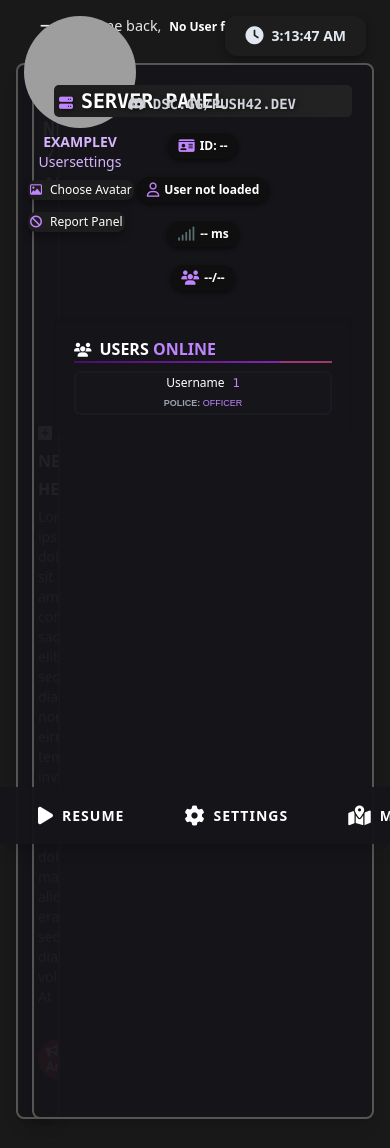
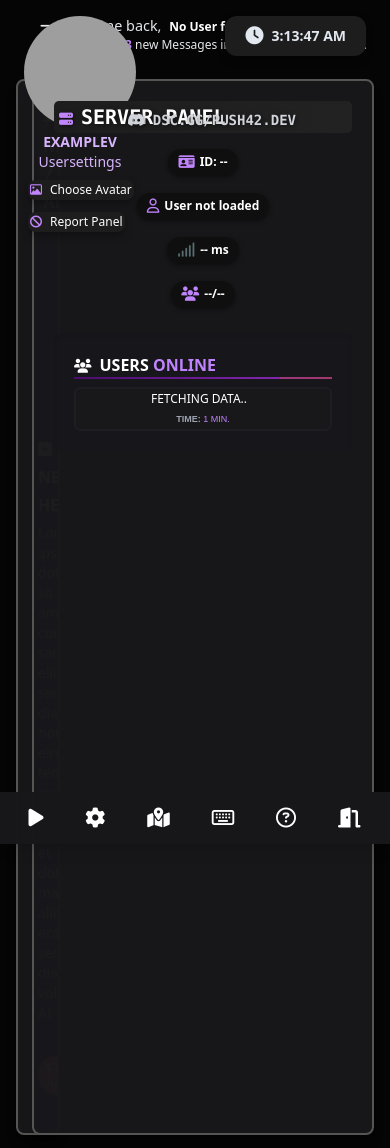
Before and after one commit to push42/P42.PauseMenu, a PHP site: page / in a window 390 px wide. Shown: the top 1148 px of the page. Run offline with PHP 8.4, Linux system fonts and the light colour scheme; some libraries are stand-ins or nearby versions; grey boxes are pictures that could not be loaded.

Commit message:
idk what to put here

```diff
--- a/html/app.js
+++ b/html/app.js
@@ -1,5 +1,5 @@
 window.addEventListener('load', function() {
-  console.log('Push42@PauseMenu loaded successfully')
+  console.log('Push42@P42_PauseMenu loaded successfully')
 })
 
 window.addEventListener('message', function(event) {
@@ -35,17 +35,17 @@ function ShowSettings() {
 
 $(function(){
     $('#settings').click(function(){
-      $.post('https://PauseMenu/SendAction', JSON.stringify({action: 'settings'}));
+      $.post('https://P42_PauseMenu/SendAction', JSON.stringify({action: 'settings'}));
       CloseAll()
     })
 
     $('#map').click(function(){
-      $.post('https://PauseMenu/SendAction', JSON.stringify({action: 'map'}));
+      $.post('https://P42_PauseMenu/SendAction', JSON.stringify({action: 'map'}));
       CloseAll()
     })
 
     $('#keyboard').click(function(){
-      $.post('https://PauseMenu/SendAction', JSON.stringify({action: 'keyboard'}));
+      $.post('https://P42_PauseMenu/SendAction', JSON.stringify({action: 'keyboard'}));
       CloseAll()
     })
 
@@ -55,7 +55,7 @@ $(function(){
 
 
     $('#exit').click(function(){
-      $.post('https://PauseMenu/SendAction', JSON.stringify({action: 'exit'}));
+      $.post('https://P42_PauseMenu/SendAction', JSON.stringify({action: 'exit'}));
         CloseAll()
     })
 
@@ -77,7 +77,7 @@ $(function(){
               var reporttype = $('#reporttype').val();
               var subject = $('#subject').val();
               var description = $('#description').val();
-              $.post('https://PauseMenu/NewReport', JSON.stringify({
+              $.post('https://P42_PauseMenu/NewReport', JSON.stringify({
                   fname: fname,
                   lname: lname,
                   reporttype: reporttype,
@@ -106,7 +106,7 @@ $(function(){
 
 function CloseAll(){
   $('.container').fadeOut()
-  $.post('https://PauseMenu/exit', JSON.stringify({}));
+  $.post('https://P42_PauseMenu/exit', JSON.stringify({}));
   openUi = false
 }
 /////////////////////////////////////////////////////////////////////////////////////////////////////////////////////////////////////////////////////////////////////////////////////
@@ -120,7 +120,7 @@ function CloseAll(){
 // \______/ \________|\__|  \__|    \_/    \________|\__|  \__|\__|      \__|  \__|\__|  \__|\________|\________|
 /////////////////////////////////////////////////////////////////////////////////////////////////////////////////////////////////////////////////////////////////////////////////////
 function updateServerStats() {
-  $.post('https://PauseMenu/getServerData', {}, function(data) {
+  $.post('https://P42_PauseMenu/getServerData', {}, function(data) {
       if (data) {
           document.getElementById('userId').getElementsByClassName('stat-value')[0].textContent = `ID: ${data.userId}`;
           document.getElementById('playerCount').getElementsByClassName('stat-value')[0].textContent = `${data.playerCount}/${data.maxPlayers}`;
--- a/html/index.html
+++ b/html/index.html
@@ -14,7 +14,11 @@
 
 
 
-<body class="container mx-auto bg-black bg-opacity-90 text-gray-200 font-sans m-0 relative">
+<!-- Your existing bottom navigation menu -->
+<!-- ... -->
+
+
+<body class="container mx-auto bg-black bg-opacity-95 text-gray-200 font-sans m-0 relative">
     <div class="fixed top-4 left-6">
         <img id="avatarButton" type="button" data-dropdown-toggle="userDropdown" data-dropdown-placement="bottom-start" class="w-28 h-28 rounded-full cursor-pointer" src="./assets/pxrp.gif" alt="User dropdown">
         <div class="text-center text-sm font-sans font-bold text-purple-300 mt-1">EXAMPLEV</div>
@@ -41,6 +45,7 @@
     <div id="welcomeUsername" class="player-stat badge ml-10 mt-4 mb-6 text-sm">
         <i class="fa-solid fa-minus mr-2 text-sm"></i>Welcome back,
         <span class="stat-value text-sm ml-1"> No User found</span>
+        <p class="text-xs"><i class="fa-regular fa-message mr-2 text-purple-400"></i>You have <span class="message-counter text-xs ml-1 text-purple-400 font-semibold">13</span> new Messages inside one of your Tickets.</p>
     </div>
     <!-- Clock Container -->
     <div class="clock-container absolute top-0 right-6 flex items-center mb-2">
@@ -85,32 +90,42 @@
     </script>
     <!-- Navigation Menu at Bottom -->
     <div class="fixed bottom-0 left-0 right-0 bg-zinc-900 bg-opacity-95 p-2 flex justify-around items-center shadow-lg z-40">
-        <div id="resume" class="nav-item flex items-center space-x-2 cursor-pointer transition-transform transform hover:scale-105">
+        <div id="resume" class="nav-item flex items-center space-x-2 cursor-pointer hover:bg-zinc-800 p-2 rounded-md transition-all" aria-label="Resume">
             <i class="fa-solid fa-play text-xl"></i>
             <span class="font-semibold">Resume</span>
         </div>
-        <div id="settings" class="nav-item flex items-center space-x-2 cursor-pointer transition-transform transform hover:scale-105">
+        <div id="settings" class="nav-item flex items-center space-x-2 cursor-pointer hover:bg-zinc-800 p-2 rounded-md transition-all" aria-label="Settings">
             <i class="fa-solid fa-gear text-xl"></i>
             <span class="font-semibold">Settings</span>
         </div>
-        <div id="map" class="nav-item flex items-center space-x-2 cursor-pointer transition-transform transform hover:scale-105">
+        <div id="map" class="nav-item flex items-center space-x-2 cursor-pointer hover:bg-zinc-800 p-2 rounded-md transition-all" aria-label="Map">
             <i class="fa-solid fa-map-location-dot text-xl"></i>
             <span class="font-semibold">Map</span>
         </div>
-        <!-- <div id="info" class="nav-item">Info</div> -->
-        <div id="keyboard" class="nav-item flex items-center space-x-2 cursor-pointer transition-transform transform hover:scale-105">
+        <div id="keyboard" class="nav-item flex items-center space-x-2 cursor-pointer hover:bg-zinc-800 p-2 rounded-md transition-all" aria-label="Keyboard">
             <i class="fa-regular fa-keyboard text-xl"></i>
             <span class="font-semibold">Keyboard</span>
         </div>
-        <div id="help" class="nav-item flex items-center space-x-2 cursor-pointer transition-transform transform hover:scale-105">
+        <div id="help" class="nav-item flex items-center space-x-2 cursor-pointer hover:bg-zinc-800 p-2 rounded-md transition-all" aria-label="Help">
             <i class="fa-regular fa-circle-question text-xl"></i>
             <span class="font-semibold">Help</span>
         </div>
-        <div id="exit" class="nav-item flex items-center space-x-2 cursor-pointer transition-transform transform hover:scale-105">
+        <div id="exit" class="nav-item flex items-center space-x-2 cursor-pointer hover:bg-zinc-800 p-2 rounded-md transition-all" aria-label="Exit">
             <i class="fa-solid fa-door-open text-xl"></i>
             <span class="font-semibold">Exit</span>
         </div>
     </div>
+    <script>
+    document.querySelectorAll('.nav-item').forEach(item => {
+        item.addEventListener('click', function() {
+            document.querySelectorAll('.nav-item').forEach(nav => {
+                nav.classList.remove('bg-zinc-700'); // Remove active state from all items
+            });
+            this.classList.add('bg-zinc-700'); // Add active state to clicked item
+        });
+    });
+    </script>
+
 
 
     <!-- Start of Content Panels -->
@@ -331,12 +346,12 @@
                         <li class="player-item inline-flex items-center rounded-md bg-zinc-900 px-2 py-1 text-xs font-medium text-purple-700 ring-2 ring-inset ring-gray-600/10 transform transition-transform hover:scale-105">
                             <div class="flex items-center justify-between mb-1">
                                 <span class="flex items-center text-white">
-                                    Username
+                                    FETCHING DATA..
                                 </span>
-                                <span class="text-xs font-mono ml-2 text-purple-400">1</span>
+                                <span class="text-xs font-mono ml-2 text-purple-400"></span>
                             </div>
                             <div class="text-xss text-gray-400 text-center uppercase font-bold">
-                                Police: <span class="relative font-medium text-purple-400">Officer</span>
+                                Time: <span class="relative font-medium text-purple-400">1 min.</span>
                             </div>
                         </li>
                     </ul>
@@ -362,9 +377,10 @@
                 return `
                     <li class="player-item inline-flex items-center rounded-md bg-zinc-900 px-2 py-1 text-xs font-medium text-purple-700 ring-2 ring-inset ring-gray-600/10">
                         <div class="flex items-center justify-between mb-1">
-                            <span class="text-xs font-mono text-purple-400">${player.playerId}</span>
+
                             <span class="flex items-center ml-1 text-white">${player.playerName}</span>
-                            <span class="text-xss font-mono text-green-400 ml-1 mt-2">${player.playerPing}ms</span>
+                            <span class="flex-box text-xs font-mono text-purple-400 ml-2">${player.playerId}</span>
+                            <span class="flex-box text-xss font-mono text-green-400 ml-1">${player.playerPing}ms</span>
                         </div>
                         <div class="text-xss text-gray-400 text-center uppercase font-bold">
                             ${player.jobName}: <span class="player-job-grade relative font-medium text-purple-400">${player.jobGrade}</span>
@@ -520,6 +536,11 @@
                 showSlideNotification("Experiencing Lags?  ", `Check out the performance Guides on our Discord Server!`, `DSC.GG/YOURSERVER`);
             }
 
+            function containsBadWord() {
+                showSlideNotificationBadWord("Why so Naughty?  ", `Check out the performance Guides on our Discord Server!`, `DSC.GG/YOURSERVER`);
+            }
+
+
             function obtainedDailyReward() {
                 showSlideNotificationReward("Daily Reward", `You successfully received your daily reward!`, `REWARD OBTAINED`);
             }
@@ -616,7 +637,21 @@
                 </div>
             </div>
         </div>
+
+        <div id="slide-notification-bw" class="hidden fixed top-1/4 right-0 transform translate-x-full transition duration-500 ease-in-out bg-gradient-to-r from-zinc-900 to-zinc-950 shadow-lg rounded-l-xl p-4 w-84">
+            <div class="flex">
+                <div class="mr-2">
+                    <img src="./assets/block.gif" alt="Image Alt Text" width="40" height="40">
+                </div>
+                <div>
+                    <h2 id="slide-notification-title-bw" class="text-lg font-bold text-gray-200 uppercase">tete</h2>
+                    <p id="slide-notification-message-bw" class="text-gray-300 font-medium mt-2">tete</p>
+                    <p id="slide-notification-message-two-bw" class="text-xs font-sans font-bold text-purple-300 absolute right-2 top-2">tete</p>
+                </div>
+            </div>
+        </div>
         <script>
+
         function showSlideNotification(title, message, messagetwo) {
             document.getElementById('slide-notification-title').innerText = title;
             document.getElementById('slide-notification-message').innerText = message;
@@ -629,6 +664,21 @@
             setTimeout(() => {
                 slideNotification.classList.remove('show');
                 slideNotification.classList.add('hide');
+            }, 5000); // Hide after 5 seconds
+        }
+
+        function showSlideNotificationBadWord(title, message, messagetwo) {
+            document.getElementById('slide-notification-title-bw').innerText = title;
+            document.getElementById('slide-notification-message-bw').innerText = message;
+            document.getElementById('slide-notification-message-two-bw').innerText = messagetwo;
+
+            var slideNotificationBadWord = document.getElementById('slide-notification-bw');
+            slideNotificationBadWord.classList.remove('hidden', 'hide');
+            slideNotificationBadWord.classList.add('show');
+
+            setTimeout(() => {
+                slideNotificationBadWord.classList.remove('show');
+                slideNotificationBadWord.classList.add('hide');
             }, 5000); // Hide after 5 seconds
         }
 
@@ -802,53 +852,9 @@ document.getElementById('close-modal-btn').addEventListener('click', closeModal)
 <script>
 document.addEventListener('DOMContentLoaded', function() {
     generateCalendar();
-    checkDailyRewardStatus(); // Check the reward status when the page loads
 });
 
-function checkDailyRewardStatus() {
-    // Send a request to the server to check reward status
-    // Replace 'YOUR_SERVER_ENDPOINT' with your server's endpoint
-    fetch('https://${GetParentResourceName()}/checkRewardStatus')
-    .then(response => response.json())
-    .then(data => {
-        if (data.canClaimToday) {
-            unlockTodayReward();
-        }
-    })
-    .catch(error => console.error('Error:', error));
-}
-
-function unlockTodayReward() {
-    const todayPanel = document.querySelector('.day-panel.today');
-    if (todayPanel) {
-        todayPanel.classList.add('obtainable');
-    }
-}
-
-function obtainedDailyRewardI(dayPanel) {
-    // Send a request to the server to claim the daily reward
-    fetch('https://${GetParentResourceName()}/claimReward', {
-        method: 'POST',
-        headers: {
-            'Content-Type': 'application/json'
-        }
-    })
-    .then(response => response.json())
-    .then(data => {
-        if (data.rewardClaimed) {
-            markRewardAsClaimed(dayPanel);
-        }
-    })
-    .catch(error => console.error('Error:', error));
-}
-
-function markRewardAsClaimed(dayPanel) {
-    if (dayPanel) {
-        dayPanel.classList.remove('obtainable');
-        dayPanel.classList.add('opened');
-    }
-}
-
+// Generate the Calander with fitting days
 function generateCalendar() {
     const currentDate = new Date();
     const currentDay = currentDate.getDate();
@@ -896,9 +902,10 @@ function generateCalendar() {
 
 
 <!-- Chatbox Panel -->
-<div class="chatbox-panel bg-zinc-900 bg-opacity-90 p-5 rounded-xl shadow-xl">
+<div class="chatbox-panel bg-zinc-900 bg-opacity-90 p-5 rounded-xl shadow-xl" id="chatbox-panel">
+    <button id="expand-chat" class="expand-chat-btn right-14 absolute font-medium text-gray-200 mt-1">Expand</button>
     <h2 class="text-lg font-semibold text-white mb-4 panel-heading"><i class="fa-regular fa-comments mr-2"></i>Community Chat</h2>
-    <div class="chat-messages overflow-y-auto max-h-150 pt-10 pb-6">
+    <div class="chat-messages overflow-y-auto max-h-150 pt-10 pb-6 text-gray-300">
         <!-- Chat messages will be dynamically inserted here -->
     </div>
     <form id="chat-form" class="flex items-center">
@@ -971,12 +978,48 @@ function generateCalendar() {
 </div>
 
 
+<!-- Expanded Chat Modal -->
+<div class="chat-modal hidden" id="chat-modal">
+    <div class="chat-modal-content">
+        <button id="close-chat-modal" class="close-chat-modal-btn">Close</button>
+        <div class="chat-messages-modal overflow-y-auto max-h-150 pt-10 pb-6">
+            <!-- Chat messages will be dynamically inserted here -->
+        </div>
+            <!-- Chat messages will be dynamically inserted here -->
+        </div>
+        <!-- Form -->
+    </div>
+</div>
+
 <script>
+const blacklist = [
+    'bitch', 'faggot', 'nigger', 'cunt', 'fuck', 'shit', 'dick', 'asshole',
+    'bastard', 'slut', 'whore', 'pussy', 'cock', 'motherfucker', 'damn', 'hell',
+    'idiot', 'moron', 'dumbass', 'retard', 'ass', 'bitchass', 'douche', 'dyke',
+    'fag', 'hoe', 'jerk', 'jizz', 'kike', 'twat', 'wank', 'prick', 'piss', 'slag',
+    'spastic', 'spaz', 'tits', 'tosser', 'tranny', 'wanker', 'arsehole', 'bullshit',
+    'crap', 'cuntbag', 'fuckboy', 'fuckgirl', 'goddamn', 'goddammit', 'nigga', 'nazi',
+    'queer', 'skank', 'slutbag', 'sonofabitch', 'suck', 'vagina', 'whorebag',
+    'arse', 'bellend', 'blowjob', 'bollocks', 'bollox', 'boner', 'boob', 'bugger',
+    'chink', 'clit', 'coon', 'cum', 'cumbubble', 'cumslut', 'dildo', 'fanny',
+    'felching', 'flange', 'gash', 'goatse', 'gypo', 'homo', 'jap', 'minge',
+    'muff', 'negro', 'paedo', 'pecker', 'pedo', 'penis', 'paki', 'poon', 'poonani',
+    'poonany', 'porchmonkey', 'porchmonkey', 'punani', 'punta', 'pussies', 'rimjob',
+    'scrote', 'shag', 'shemale', 'skank', 'smegma', 'spic', 'spunk', 'teabagging',
+    'thundercunt', 'tit', 'titfuck', 'vulva', 'wetback', 'whore', 'wog'
+];
+
+
 // Sending a message to the Lua script
 document.getElementById('chat-form').addEventListener('submit', function(event) {
     event.preventDefault();
     var message = this.querySelector('input[type="text"]').value;
     if (message) {
+        // Check if the message contains blacklisted words
+        if (containsBlacklistedWords(message)) {
+            // Display a notification or alert
+            containsBadWord();
+        } else {
             // Send the message to the Lua client script
             fetch(`https://${GetParentResourceName()}/sendMessage`, {
                 method: 'POST',
@@ -986,21 +1029,68 @@ document.getElementById('chat-form').addEventListener('submit', function(event)
                 body: JSON.stringify({ message: message })
             }).then(() => this.reset());
         }
+    }
 });
+
+// Function to check if the message contains blacklisted words
+function containsBlacklistedWords(message) {
+    for (let i = 0; i < blacklist.length; i++) {
+        if (message.includes(blacklist[i])) {
+            return true;
+        }
+    }
+    return false;
+}
+
+
+
+// Function to append a message to both chat containers
+function appendMessageToChats(username, id, timestamp, message) {
+    // Check if the message contains a URL and format accordingly
+    const formattedMessage = formatMessageContent(message);
+
+    // Define the message format
+    const newMessageHTML = `[<span class="text-purple-400">${id}</span>] <strong>${username}</strong>: ${formattedMessage} <span class="text-xss text-gray-500 relative">${timestamp}</span>`;
+
+    // Append to both the main chatbox and the expanded modal chatbox
+    appendMessage('.chat-messages', newMessageHTML);
+    appendMessage('.chat-messages-modal', newMessageHTML);
+}
+
+
+
+// Helper function to format message content
+function formatMessageContent(message) {
+    if (isValidHttpUrl(message)) {
+        // Display as image if it's an image URL
+        return `<img src="${message}" alt="Embedded Image" style="max-width: 200px; max-height: 200px;">`;
+    }
+    return message;
+}
+
+
 // Receiving messages from the Lua script
 window.addEventListener('message', function(event) {
     var item = event.data;
     if (item.type === "chatMessage") {
-        var chatBox = document.querySelector('.chat-messages');
-        var newMessage = document.createElement('div');
-
-        newMessage.innerHTML = `[<span class="text-purple-400">${item.id}</span>] <strong>${item.username}</strong>: ${item.message} <span class="text-xss text-gray-500 relative">${item.timestamp}</span>`;
-        chatBox.appendChild(newMessage);
-
-        // Scroll to the bottom of the chat box when a new message is added
-        chatBox.scrollTop = chatBox.scrollHeight;
+        appendMessageToChats(item.username, item.id, item.timestamp, item.message);
     }
 });
+
+
+
+function isValidHttpUrl(string) {
+    let url;
+    try {
+        url = new URL(string);
+    } catch (_) {
+        return false;
+    }
+    // Additional check for image URLs (e.g., ends with .jpg, .png)
+    return url.protocol === "http:" || url.protocol === "https:" &&
+           /\.(jpeg|jpg|gif|webp|png)$/.test(url.pathname);
+}
+
 
 
 document.getElementById('emoji-button').addEventListener('click', function() {
@@ -1022,25 +1112,29 @@ document.querySelectorAll('.emoji-btn').forEach(function(button) {
 });
 
 
-// Event listener for report button
-document.querySelector('.chat-messages').addEventListener('click', function(event) {
-    if (event.target && event.target.matches('.report-btn')) {
-        var messageId = event.target.getAttribute('data-message-id');
-        // Trigger the report functionality here
-        sendReportToServer(messageId);
+
+
+// Helper function to append messages to a specific container
+function appendMessage(containerSelector, messageHTML) {
+    const container = document.querySelector(containerSelector);
+    const newMessage = document.createElement('div');
+    newMessage.innerHTML = messageHTML;
+    container.appendChild(newMessage);
+    container.scrollTop = container.scrollHeight; // Scroll to bottom
 }
+
+
+
+// Event listeners for expand and close chat modal buttons
+document.getElementById('expand-chat').addEventListener('click', function() {
+    document.getElementById('chat-modal').classList.remove('hidden');
 });
 
-function sendReportToServer(messageId) {
-    // Example: Sending a report to the server-side
-    fetch(`https://${GetParentResourceName()}/reportMessage`, {
-        method: 'POST',
-        headers: {
-            'Content-Type': 'application/json; charset=UTF-8',
-        },
-        body: JSON.stringify({ messageId: messageId })
+document.getElementById('close-chat-modal').addEventListener('click', function() {
+    document.getElementById('chat-modal').classList.add('hidden');
 });
-}
+
+
 
 </script>
 
@@ -1057,7 +1151,25 @@ function sendReportToServer(messageId) {
 
 
 
+<!-- Help Documentation Container -->
+<div id="help-container" class="hidden">
+    <div class="flex">
+        <!-- Sidebar Navigation -->
+        <div class="w-64 bg-zinc-800 p-4">
+            <input class="w-full mb-4 p-2 rounded" placeholder="Search...">
+            <!-- Navigation Links -->
+            <nav>
+                <!-- Dynamically generate navigation links here -->
+            </nav>
+        </div>
 
+        <!-- Main Content Area -->
+        <div class="flex-1 p-4">
+            <h1 class="text-2xl font-bold mb-4">Documentation</h1>
+            <!-- Documentation content goes here -->
+        </div>
+    </div>
+</div>
 
 
 
--- a/html/main.css
+++ b/html/main.css
@@ -1104,7 +1104,7 @@ video {
 
 .bg-zinc-900 {
   --tw-bg-opacity: 1;
-  background-color: rgb(21 21 26 / var(--tw-bg-opacity));
+  background-color: rgb(24 24 27 / var(--tw-bg-opacity));
 }
 
 .bg-zinc-950 {
@@ -1133,7 +1133,7 @@ video {
 }
 
 .bg-opacity-95 {
-  --tw-bg-opacity: 0.95;
+  --tw-bg-opacity: 0.98;
 }
 
 .bg-gradient-to-r {
@@ -1453,6 +1453,11 @@ video {
 
 .ring-gray-600\/10 {
   --tw-ring-color: rgb(75 85 99 / 0.1);
+}
+
+.blur-2xl {
+  --tw-blur: blur(40px);
+  filter: var(--tw-blur) var(--tw-brightness) var(--tw-contrast) var(--tw-grayscale) var(--tw-hue-rotate) var(--tw-invert) var(--tw-saturate) var(--tw-sepia) var(--tw-drop-shadow);
 }
 
 .backdrop-blur-sm {
--- a/html/style.css
+++ b/html/style.css
@@ -83,7 +83,7 @@ html {
 /* Emoji Picker */
 .emoji-picker {
     width: auto;
-    max-height: 75px;
+    max-height: 105px;
     overflow-y: auto;
   }
 
@@ -102,7 +102,8 @@ html {
 
 /* Chatbox */
 .chatbox-panel {
-    max-height: 190px;
+    max-height: 197px;
+    max-width: 100%;
     overflow: hidden;
     display: flex;
     flex-direction: column;
@@ -1040,6 +1041,14 @@ textarea:focus {
     transform: translateX(100%); /* Hides the notification off the screen */
 }
 
+/* Custom CSS for slide-in and slide-out animations */
+#slide-notification-bw.show {
+    transform: translateX(0); /* Brings the notification into view */
+}
+
+#slide-notification-bw.hide {
+    transform: translateX(100%); /* Hides the notification off the screen */
+}
 
 
 
@@ -1109,3 +1118,68 @@ textarea:focus {
     background: inherit;
     -filter: blur(20px);
 }
+
+
+
+
+
+
+
+
+.chat-modal {
+    position: fixed;
+    top: 0;
+    left: 0;
+    right: 0;
+    bottom: 0;
+    background-color: rgba(0, 0, 0, 0.85); /* Semi-transparent background */
+    display: flex;
+    justify-content: center;
+    align-items: center;
+    z-index: 1000; /* Ensure it's above other content */
+}
+
+.chat-modal-content {
+    background-color: #121213; /* Adjust color as needed */
+    padding: 20px;
+    border-radius: 10px;
+    width: 60%; /* Adjust width as needed */
+    height: 500px;
+    max-height: 80%; /* Adjust height as needed */
+    overflow-y: auto;
+}
+
+.hidden {
+    display: none;
+}
+
+.close-chat-modal-btn {
+    background: #4B5563;
+    color: white;
+    border: none;
+    border-radius: 4px;
+    padding: 5px 10px;
+    cursor: pointer;
+    position: fixed;
+    top: 30%;
+    left: 75%;
+}
+
+
+
+
+/* Responsive adjustments for smaller screens */
+@media (max-width: 600px) {
+    .nav-item span {
+        display: none; /* Hide text labels on smaller screens */
+    }
+    .nav-item {
+        padding: 0.5rem; /* Adjust padding for icon-only view */
+    }
+}
+
+/* Hover and active state styling */
+.nav-item:hover, .nav-item.bg-zinc-700 {
+    background-color: rgba(130, 77, 160, 0.95); /* Slightly highlight on hover and active */
+    border-radius: 8px; /* Rounded corners */
+}
```
Also changed, not shown: html/assets/block.gif (added), 2 other files. Lines whose indentation alone changed are shown as unchanged.
